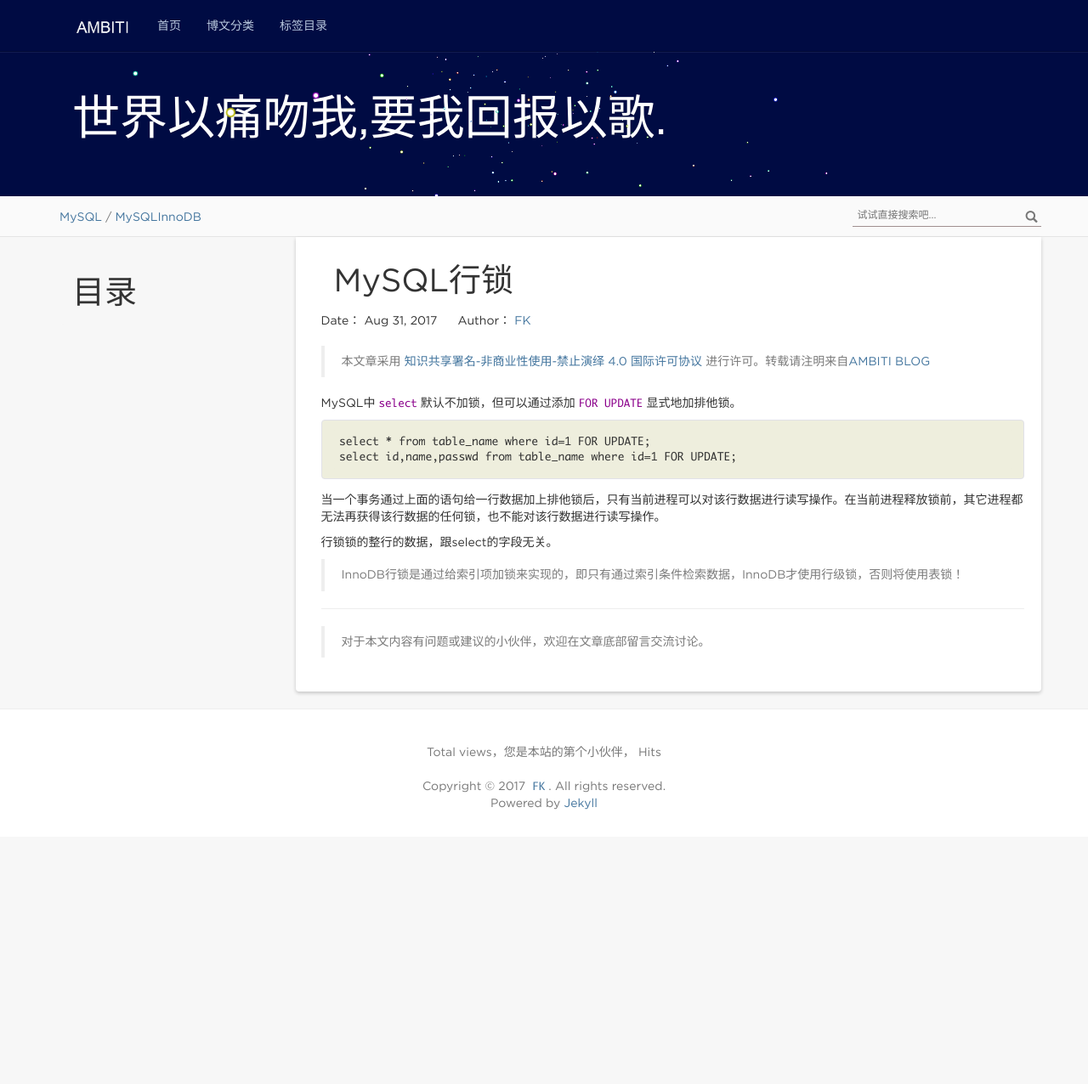
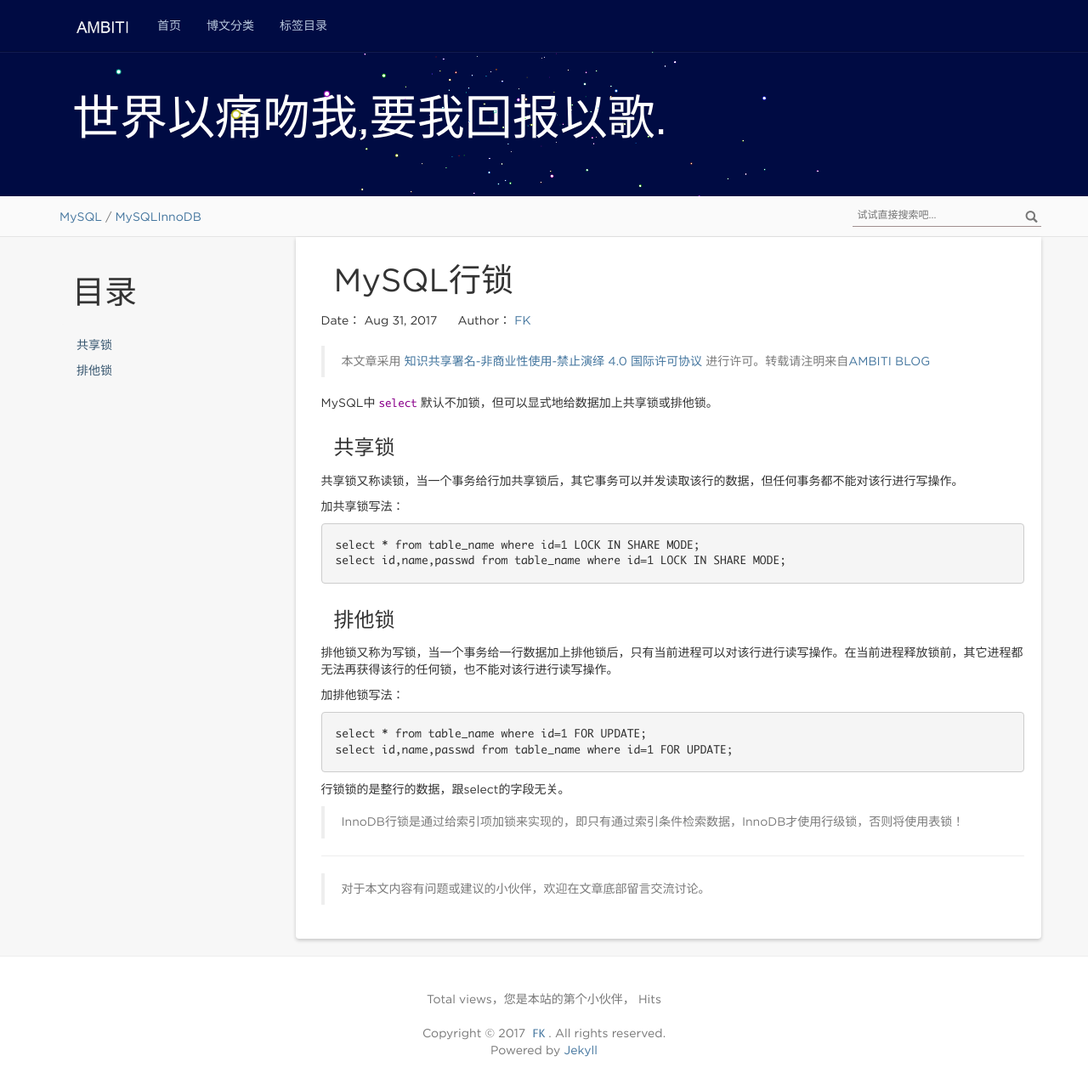
Before and after one commit to fengkai8375/fengkai8375.github.io, a Jekyll site: the page built from _posts/MySQL/2017-08-31-MySQL-Row-Lock.md, in a window 1280 px wide and 1276 px high. Shown: the whole window at 85% size. Built offline with Jekyll 4.4.1, drawn with Linux system fonts in a browser that asks for light colours; nearby versions of some CDN libraries; comment, search, counter and statistics services are not loaded.

Commit message:
new post

````diff
--- a/_posts/MySQL/2017-08-31-MySQL-Row-Lock.md
+++ b/_posts/MySQL/2017-08-31-MySQL-Row-Lock.md
@@ -10,14 +10,32 @@ tag:
 * content
 {:toc}
 
-MySQL中`select`默认不加锁，但可以通过添加`FOR UPDATE`显式地加排他锁。
+MySQL中`select`默认不加锁，但可以显式地给数据加上共享锁或排他锁。
+
+### 共享锁
+
+共享锁又称读锁，当一个事务给行加共享锁后，其它事务可以并发读取该行的数据，但任何事务都不能对该行进行写操作。
+
+加共享锁写法：
+
+``` SQL
+select * from table_name where id=1 LOCK IN SHARE MODE;
+select id,name,passwd from table_name where id=1 LOCK IN SHARE MODE;
 ```
+
+
+### 排他锁
+
+排他锁又称为写锁，当一个事务给一行数据加上排他锁后，只有当前进程可以对该行进行读写操作。在当前进程释放锁前，其它进程都无法再获得该行的任何锁，也不能对该行进行读写操作。
+
+加排他锁写法：
+
+``` SQL
 select * from table_name where id=1 FOR UPDATE;
 select id,name,passwd from table_name where id=1 FOR UPDATE;
 ```
 
-当一个事务通过上面的语句给一行数据加上排他锁后，只有当前进程可以对该行数据进行读写操作。在当前进程释放锁前，其它进程都无法再获得该行数据的任何锁，也不能对该行数据进行读写操作。
 
-行锁锁的整行的数据，跟select的字段无关。
+行锁锁的是整行的数据，跟select的字段无关。
 
 > InnoDB行锁是通过给索引项加锁来实现的，即只有通过索引条件检索数据，InnoDB才使用行级锁，否则将使用表锁！
````
